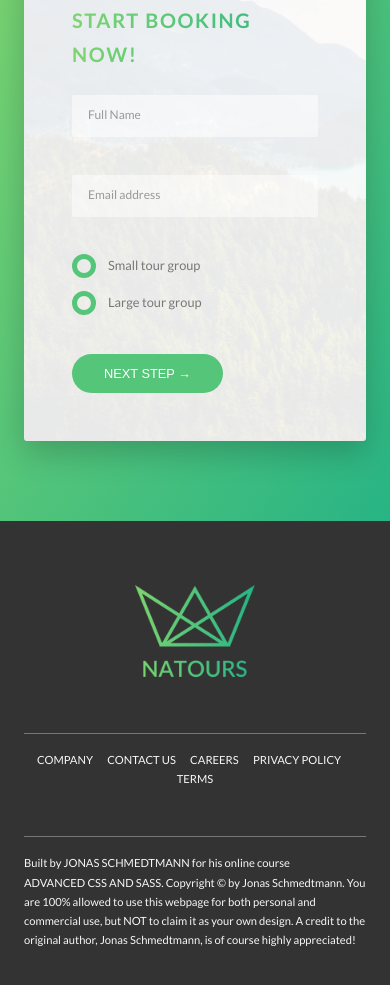
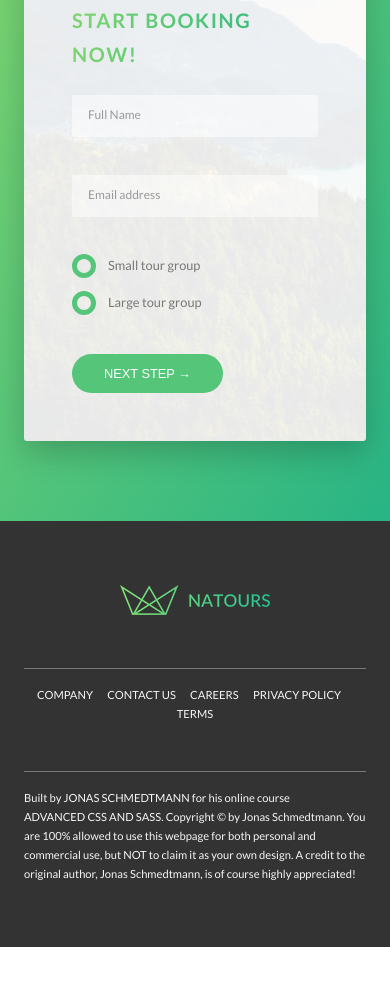
Before and after one commit to Atanda-Oluwatunmise/Natours-Project, a website: page index.html in a window 390 px wide. Shown: the part 5998-6983 px from the top of the page. After the commit the page ends 6945 px from the top, so only its background shows below. Drawn offline with Linux system fonts and the light colour scheme.

Commit message:
Responsive Images- density and resolution switching plus art direction

```diff
--- a/index.html
+++ b/index.html
@@ -349,7 +349,14 @@
 
     <footer class="footer">
         <div class="footer__logo-box">
-            <img src="img/logo-green-2x.png" alt="Full Logo" class="footer__logo">
+
+            <picture class="footer__logo">
+                <source srcset="img/logo-green-small-1x.png 1x, img/logo-green-small-2x.png 2x"
+                 media="(max-width: 37.5em)">
+                <img srcset="img/logo-green-1x.png 1x,  img/logo-green-2x.png 2x" alt="Full Logo" >
+             </picture>
+
+
         </div>
         <div class="row">
             <div class="col-1-of-2">
```
